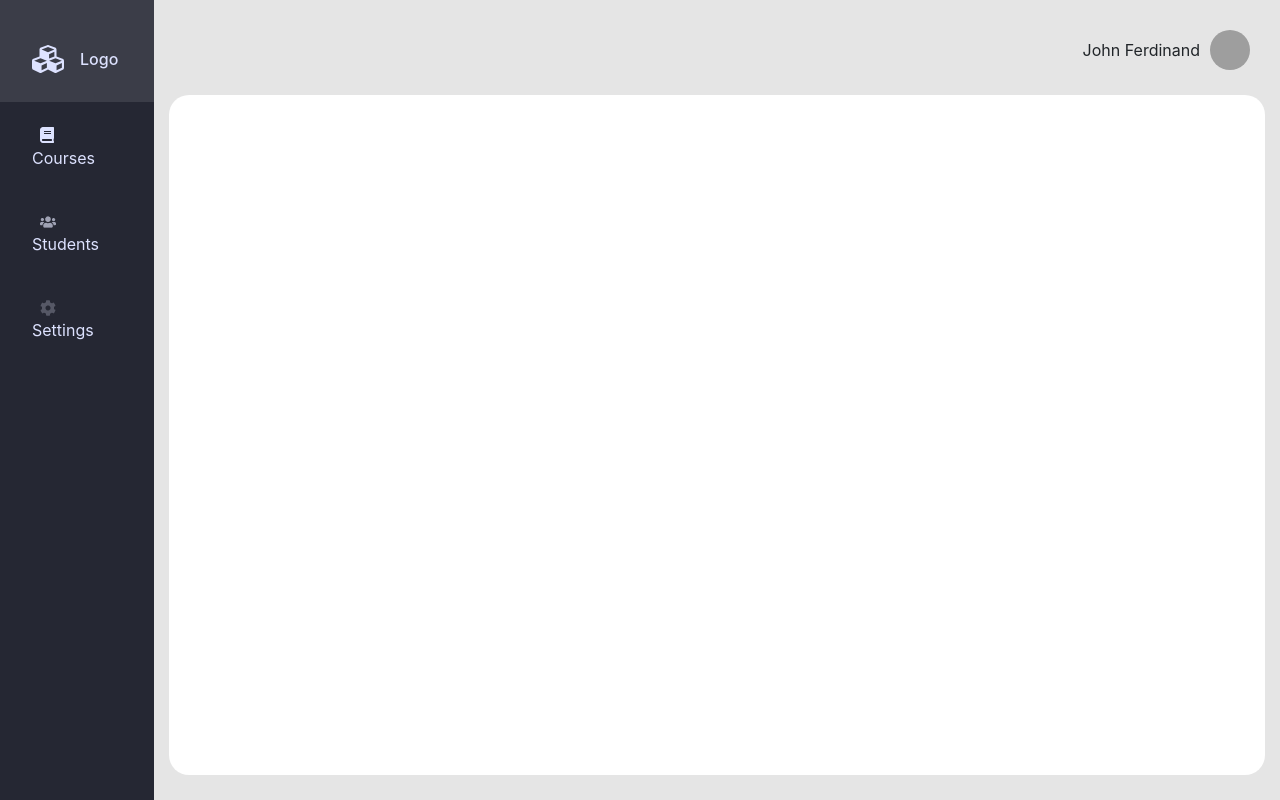
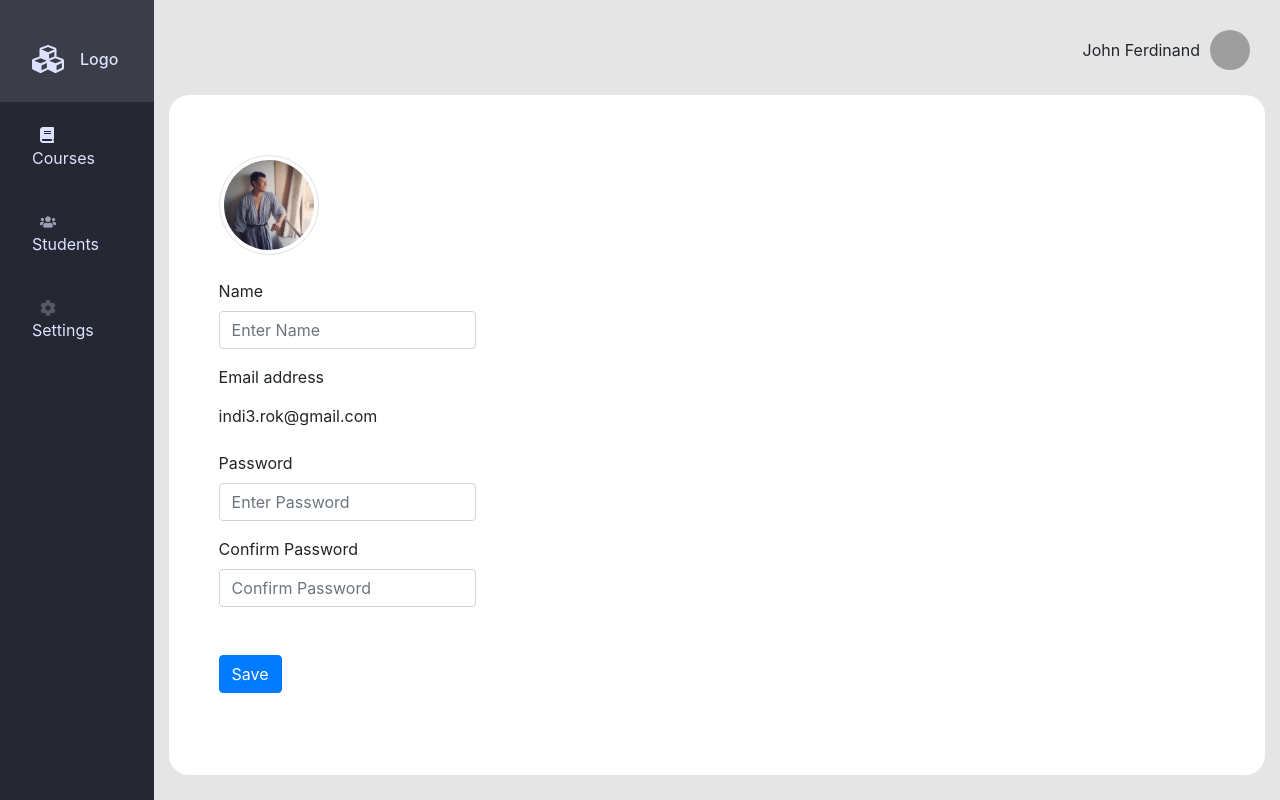
Before and after one commit to indie-rok/q-saf, a React (Create React App) app: page /settings in a window 1280 px wide. Built offline with nearby package versions, Linux system fonts and the light colour scheme; grey boxes are pictures that could not be loaded.

Commit message:
added settings page

```diff
--- a/src/App.js
+++ b/src/App.js
@@ -5,7 +5,7 @@ import Login from "./screens/Login";
 import NavBar from "./components/NavBar";
 import Courses from "./screens/Courses";
 // import CourseDetail from "./screens/CourseDetail";
-// import Settings from "./screens/Settings";
+import Settings from "./screens/Settings";
 import Students from "./screens/Students";
 // import ViewCertificate from "./screens/ViewCertificate";
 // import NewCourse from "./screens/NewCourse";
@@ -41,9 +41,10 @@ const LoggedInContainer = () => (
       <div className="white-frame">
         <Route path="/courses" component={Courses} />
         <Route path="/students" component={Students} />
+        <Route path="/settings" component={Settings} />
+
         {/* <Route path="/newCourse" component={NewCourse} />
         <Route path="/coursesDetail/:courseId" component={CourseDetail} />
-        <Route path="/settings" component={Settings} />
         <Route path="/certificate/:certificateId" component={ViewCertificate} /> */}
       </div>
     </div>
--- /dev/null
+++ b/src/screens/Settings/Settings.css
@@ -0,0 +1,10 @@
+.settings-container {
+  padding: 30px;
+  width: 30%;
+}
+
+.settings-container img {
+  width: 100px;
+  height: 100px;
+  border-radius: 50%;
+}
--- /dev/null
+++ b/src/screens/Settings/index.js
@@ -0,0 +1,51 @@
+import React, { Component } from "react";
+import { Form, Button } from "react-bootstrap";
+
+import AvatarDummy from "../../assets/avatar-dummy.jpg";
+
+import "./Settings.css";
+
+export default class Settings extends Component {
+  render() {
+    return (
+      <main className="settings-container">
+        <Form>
+          <img
+            src={AvatarDummy}
+            alt="avatar people"
+            className="img-thumbnail mb-4"
+          />
+
+          <Form.Group controlId="formBasicName">
+            <Form.Label>Name</Form.Label>
+            <Form.Control type="text" placeholder="Enter Name" />
+          </Form.Group>
+
+          <Form.Group controlId="formBasicEmail">
+            <Form.Label>Email address</Form.Label>
+            <Form.Control
+              plaintext
+              type="email"
+              placeholder="Enter email"
+              value="indi3.rok@gmail.com"
+            />
+          </Form.Group>
+
+          <Form.Group controlId="formBasicPassword">
+            <Form.Label>Password</Form.Label>
+            <Form.Control type="password" placeholder="Enter Password" />
+          </Form.Group>
+
+          <Form.Group controlId="formBasicConfirmPassword" className="mb-5">
+            <Form.Label>Confirm Password</Form.Label>
+            <Form.Control type="password" placeholder="Confirm Password" />
+          </Form.Group>
+
+          <Button variant="primary" type="submit">
+            Save
+          </Button>
+        </Form>
+      </main>
+    );
+  }
+}
```
